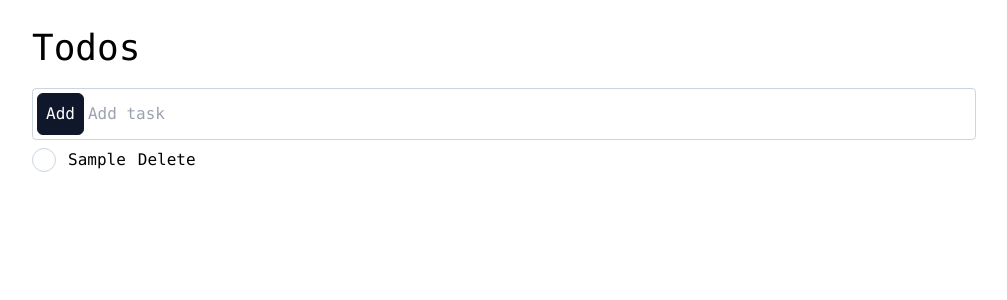
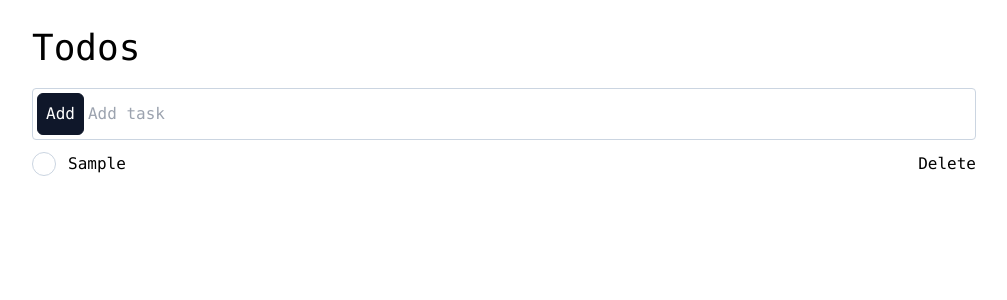
Before and after one commit to Eexy/todo-angular, an Angular app: page / in a window 1280 px wide. Both pictures are taken after typing "Sample" into the empty fields and a click on the button "Add". Shown: the top 300 px of the page, without its empty margins (136-1143 px from the left). Built offline with nearby package versions, Linux system fonts and the light colour scheme.

Commit message:
style: add flex-grow: 1 on todo component for title

```diff
--- a/src/app/components/todo/todo.component.html
+++ b/src/app/components/todo/todo.component.html
@@ -1,11 +1,11 @@
 <div *ngIf="todo">
-  <div class="flex gap-x-3 py-2">
+  <div class="flex gap-x-3 py-3">
     <button
       class="h-6 w-6 border-slate-300 border-solid rounded-full border hover:border-slate-900"
       [class.bg-slate-900]="todo.isCompleted"
       (click)="completeTodo()"
     ></button>
-    <div>{{ todo.title }}</div>
+    <div class="grow">{{ todo.title }}</div>
     <button (click)="deleteTodo()">Delete</button>
   </div>
 </div>
```
